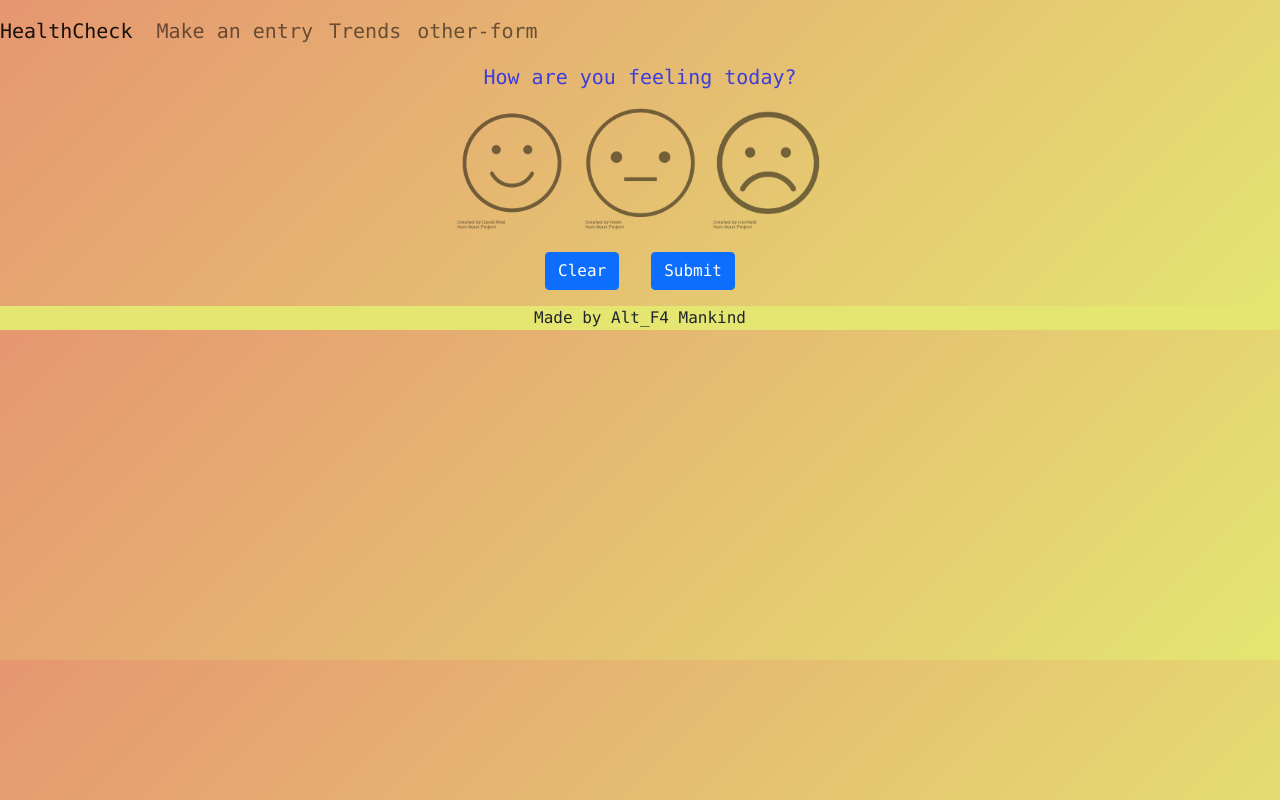
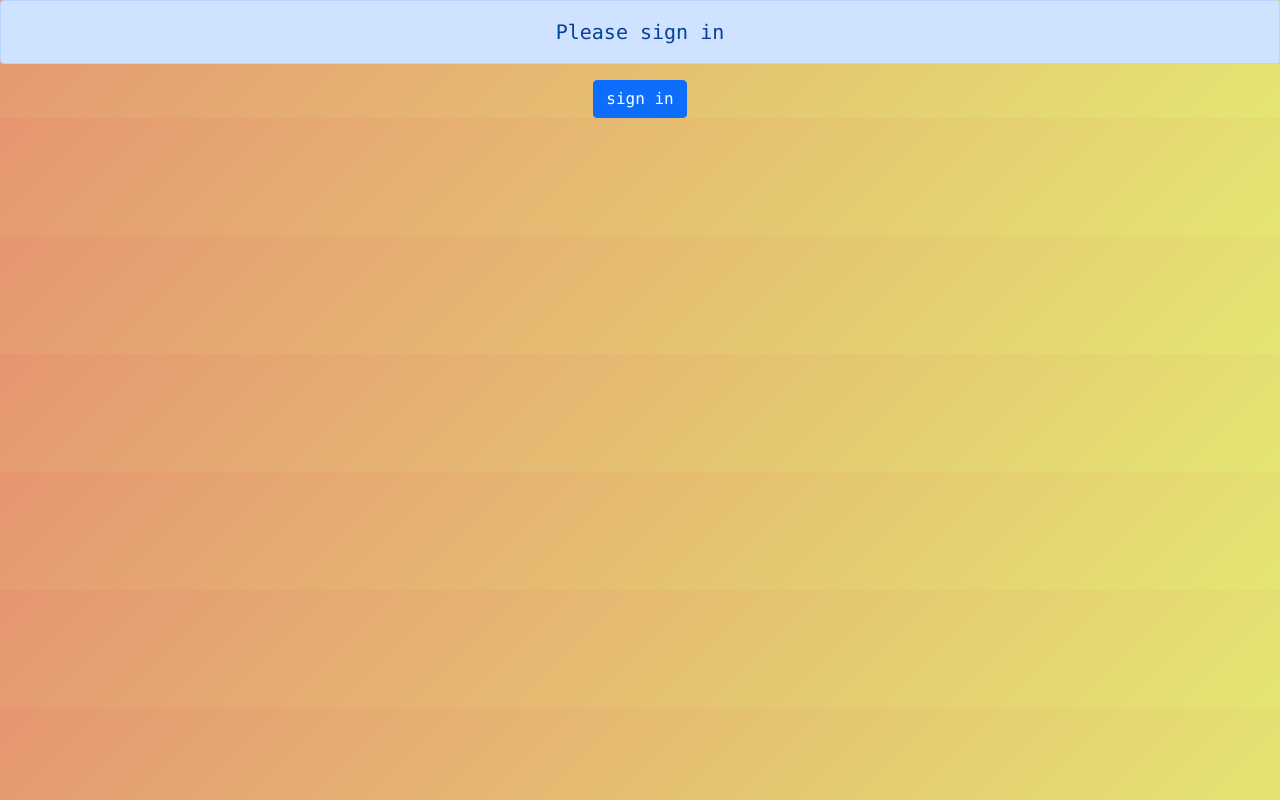
Before and after one commit to ALT-F4-MANKIND/hackathon-project, a React (Create React App) app: page / in a window 1280 px wide. Built offline with nearby package versions, Linux system fonts and the light colour scheme.

Commit message:
sign in button

```diff
--- a/src/App.js
+++ b/src/App.js
@@ -2,6 +2,7 @@ import FormContainer from './Components/Form/FormContainer'
 import OtherForm from './Components/OtherForm'
 import Footer from './Components/Footer/FooterContainer'
 import Analysis from './Components/Analysis/AnalysisContainer'
+import SignIn from './Components/SignIn'
 import React from 'react'
 import {
   BrowserRouter as Router,
@@ -15,12 +16,21 @@ class App extends React.Component {
   constructor() {
     super()
     this.state = {
-      onFormPage: true
+      isSignedIn: false
     }
+    this.handleSignIn = this.handleSignIn.bind(this)
+  }
+
+  handleSignIn() {
+    console.log("handleSignIn")
+    this.setState({
+      isSignedIn: true
+    })
   }
 
   render () {
-    return (
+    return this.state.isSignedIn ?
+      (
         <>
           <NavigationBar />
           <div className="app">
@@ -34,7 +44,10 @@ class App extends React.Component {
             <Footer />
           </div>
         </>
-    );
+      )
+    :
+    <SignIn handleSignIn={this.handleSignIn}/>;
+
 
   }
 }
--- a/src/Components/Header/NavigationBar.js
+++ b/src/Components/Header/NavigationBar.js
@@ -9,9 +9,8 @@ function NavigationBar () {
             <Navbar.Brand className="ml-3">HealthCheck</Navbar.Brand>
             <Navbar.Collapse>
                 <Nav className="ml-auto">
-                    <Nav.Item><Nav.Link href="/">Make an entry</Nav.Link></Nav.Item>
-                    <Nav.Item><Nav.Link href="/analysis">Trends</Nav.Link></Nav.Item>
-                    <Nav.Item><Nav.Link href="/other-form">other-form</Nav.Link></Nav.Item>
+                    <Nav.Item><Nav.Link href="/other-form">Make an Entry</Nav.Link></Nav.Item>
+                    <Nav.Item><Nav.Link href="/analysis">Your Stats</Nav.Link></Nav.Item>
                 </Nav>
             </Navbar.Collapse>
         </Navbar>
--- /dev/null
+++ b/src/Components/SignIn.js
@@ -0,0 +1,13 @@
+import React from 'react'
+import { Button, Alert } from 'react-bootstrap'
+
+function SignIn (props) {
+    return(
+        <>
+            <Alert>Please sign in</Alert>
+            <Button onClick={props.handleSignIn}>sign in</Button>
+        </>
+    )
+}
+
+export default SignIn
```
Also changed, not shown: src/Components/OtherForm.js (+0 -12 lines). Lines whose indentation alone changed are shown as unchanged.
